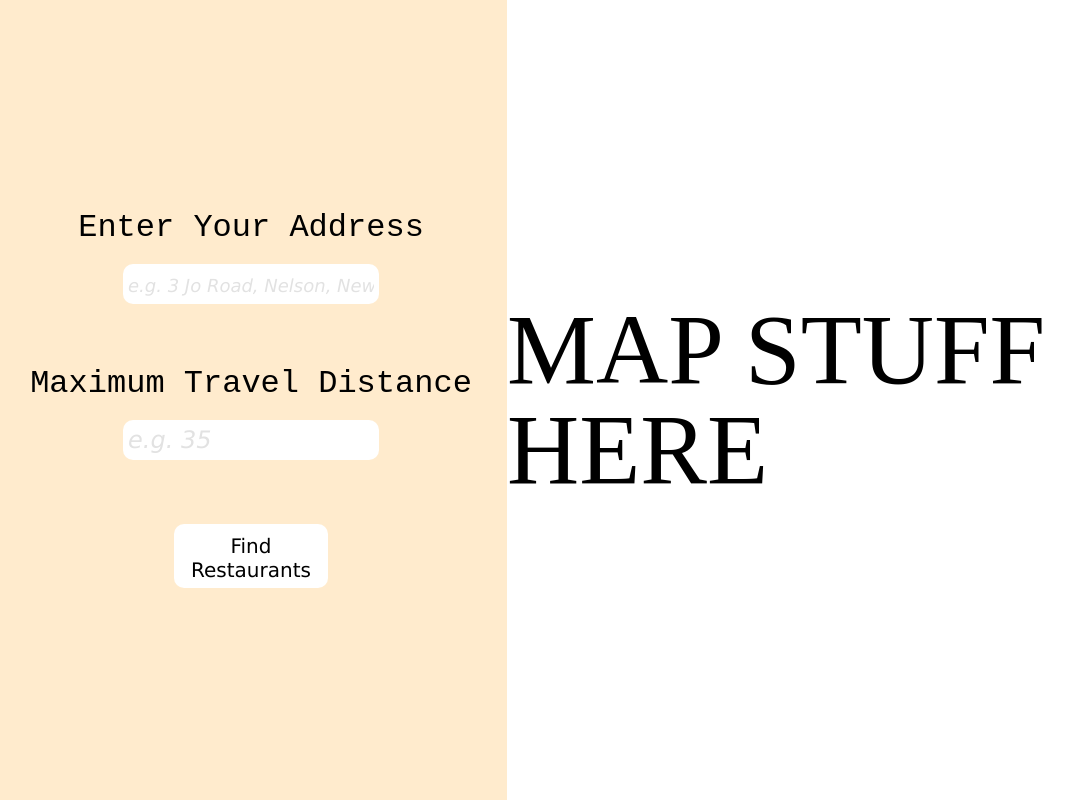
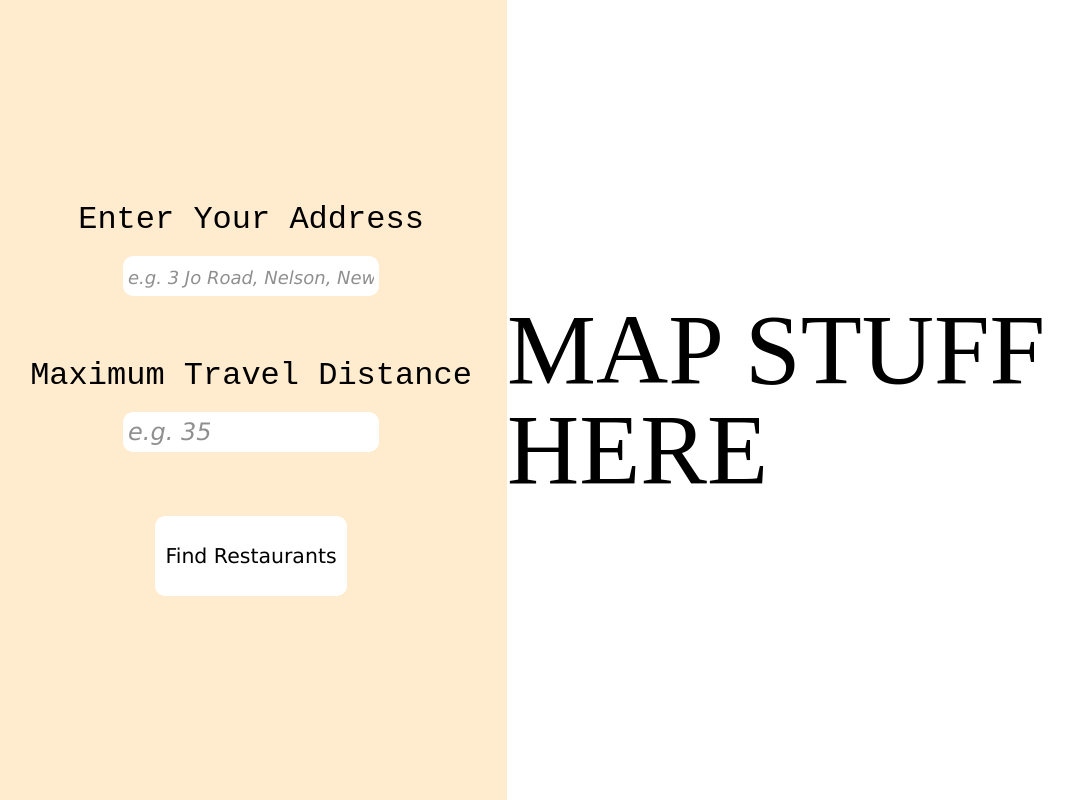
Before and after one commit to YanniTheDev/EmergencyServiceFinder, a React (Vite) app in the folder interactive-tourist-guide/: page / in a window 1280 px wide. Shown: the whole page, without its empty margins (5-1078 px from the left). Built offline with nearby package versions, Linux system fonts and the light colour scheme.

Commit message:
Cool stuff ig

```diff
--- a/interactive-tourist-guide/package.json
+++ b/interactive-tourist-guide/package.json
@@ -10,6 +10,7 @@
     "preview": "vite preview"
   },
   "dependencies": {
+    "axios": "^1.7.3",
     "react": "^18.3.1",
     "react-dom": "^18.3.1"
   },
--- a/interactive-tourist-guide/src/App.css
+++ b/interactive-tourist-guide/src/App.css
@@ -52,3 +52,7 @@ table {
 	border-collapse: collapse;
 	border-spacing: 0;
 }
+
+.app {
+	height: 100vh;
+}
--- a/interactive-tourist-guide/src/App.jsx
+++ b/interactive-tourist-guide/src/App.jsx
@@ -8,9 +8,12 @@ function App() {
 
   return (
     <>
-      <div className="flex-s-s flex-dir-row">
+      <div className="app flex-s-s flex-dir-row">
+
+        {/* Components */}
         <SearchArea />
         <Map />
+
       </div>
     </>
   );
--- a/interactive-tourist-guide/src/ComponentCSS/SearchArea.css
+++ b/interactive-tourist-guide/src/ComponentCSS/SearchArea.css
@@ -10,13 +10,13 @@
 
     background-color: white;
 
-    width: 30%;
-    height: 8%;
+    width: 15vw;
+    height: 10vh;
 
     border: none;
     border-radius: 10px;
 
-    font-size: 125%;
+    font-size: 1.6vw;
     font-family: 'Lucida Sans', 'Lucida Sans Regular', 'Lucida Grande', 'Lucida Sans Unicode', Geneva, Verdana, sans-serif;
 
     transition: box-shadow 0.2s ease-in-out;
@@ -77,5 +77,5 @@
 
 .address-container input::placeholder, .distance-container input::placeholder {
     font-style: italic;
-    color: rgb(226, 226, 226);
+    color: rgb(143, 143, 143);
 }
--- a/interactive-tourist-guide/src/Components/SearchArea.jsx
+++ b/interactive-tourist-guide/src/Components/SearchArea.jsx
@@ -1,13 +1,41 @@
+import { useState } from "react";
+
+import Axios from "axios";
+
 import "../ComponentCSS/SearchArea.css";
 import "../Reusables.css"
 
 export const SearchArea = () => {
+
+    const [address, setAddress] = useState("");
+
+    const getAddress = (event) => {
+        setAddress(event.target.value);
+    }
+
+    const [addressInfo, setAddressInfo] = useState(0);
+
+    const geoCodeAddress = () => {
+        let url = `https://geocode.search.hereapi.com/v1/geocode?q=${address}&apiKey=KQfiAv_6Iy90vvbhCCMvOt_rK3kmtC_YWP9Kt-laftg`
+
+        Axios.get(url).then((response) => {
+
+            const apiResponse = response;
+            setAddressInfo(apiResponse);
+
+            console.log(apiResponse);
+
+        }).catch((error) => {
+            console.error(error);
+        })
+    }
+
     return (
         <div className="search-area flex-dir-col flex-c-c">
             <div className="address-container flex-dir-col flex-c-c">
                 <h1>Enter Your Address</h1>
 
-                <input type="text" placeholder="e.g. 3 Jo Road, Nelson, New Zealand"/>
+                <input type="text" placeholder="e.g. 3 Jo Road, Nelson, New Zealand" onChange={getAddress}/>
             </div>
 
             <div className="distance-container flex-dir-col flex-c-c">
@@ -16,7 +44,7 @@ export const SearchArea = () => {
                 <input type="number" placeholder="e.g. 35"/>
             </div>
 
-            <button>
+            <button onClick={geoCodeAddress}>
                 Find Restaurants
             </button>
         </div>
```
Also changed, not shown: 1 other file (tests, documents, lock files or other folders).
